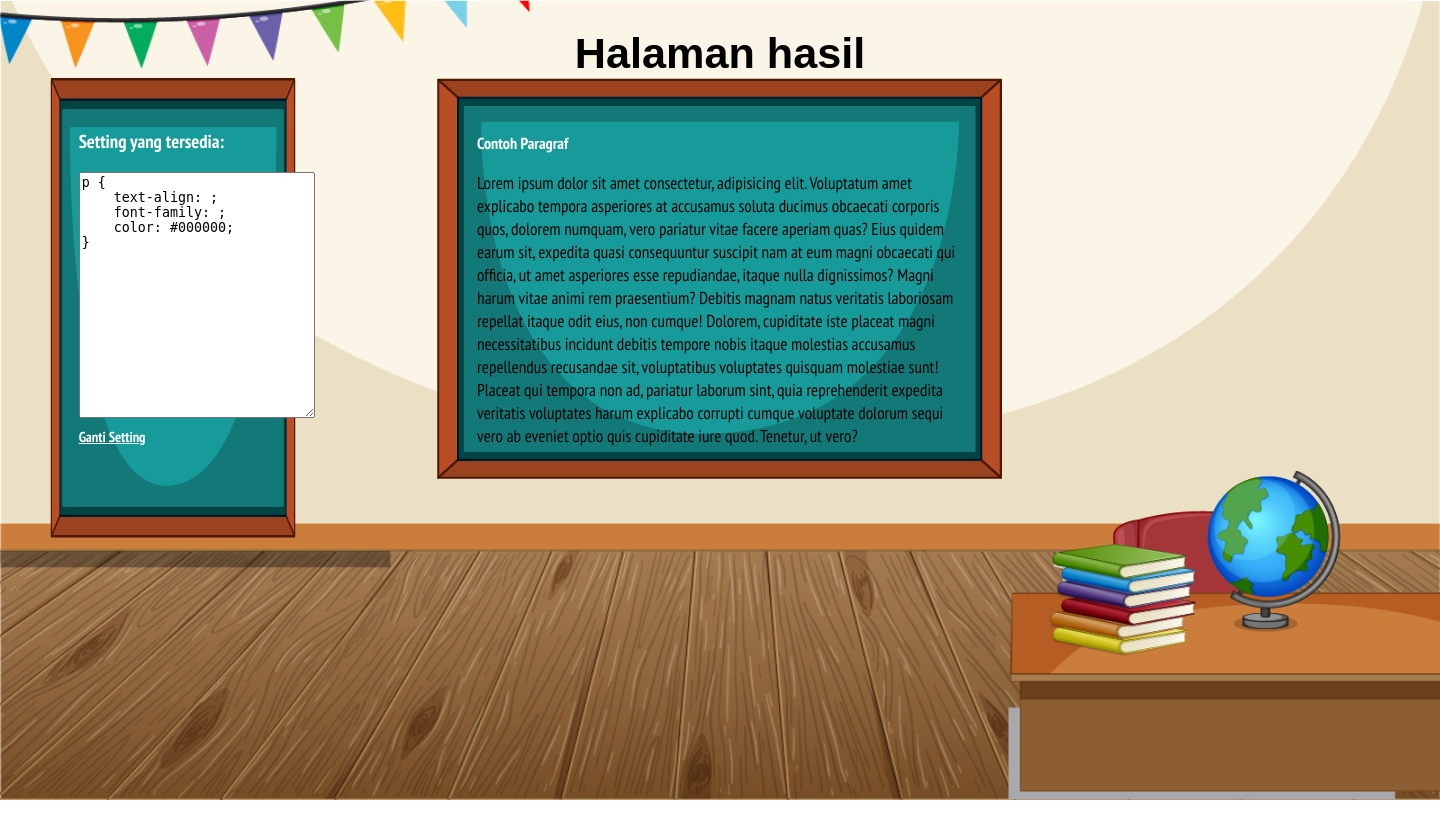
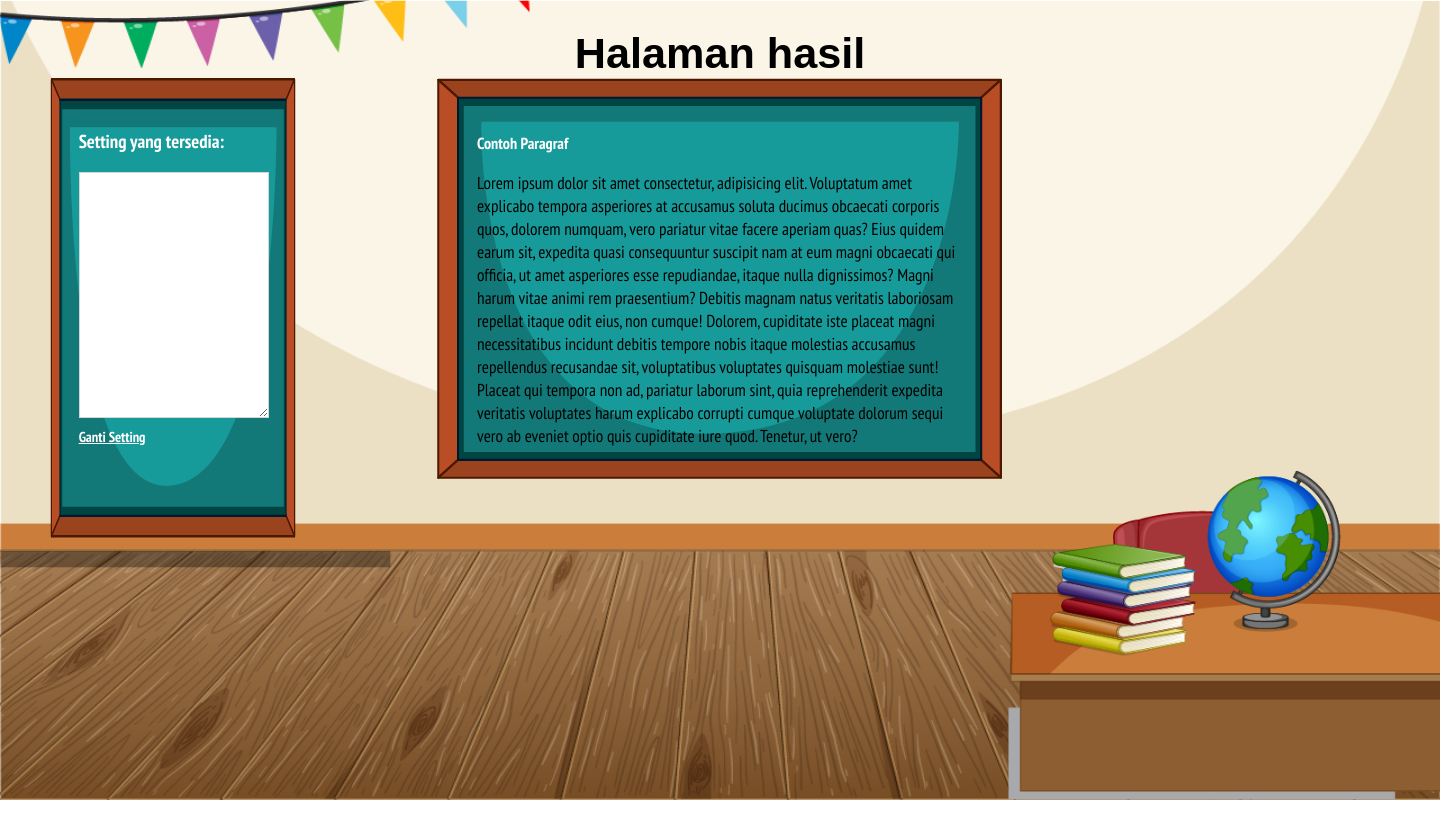
Before and after one commit to RicRocky/WebProg_UTS, a PHP site: page /hasil.php in a window 1440 px wide; the page is wider, and only the part inside the window is pictured. Run offline with PHP 8.4, Linux system fonts and the light colour scheme; some web fonts are replaced.

Commit message:
[Rill Fix] Ty gess

```diff
--- a/hasil.php
+++ b/hasil.php
@@ -26,14 +26,16 @@
         }
 
         <?php
-            $align = isset($_COOKIE["textAlign"]) ? $_COOKIE["textAlign"] : "";
-            $font = isset($_COOKIE["fontFamily"]) ? $_COOKIE["fontFamily"] : "";
+            $align = isset($_COOKIE["textAlign"]) ? $_COOKIE["textAlign"] : null;
+            $font = isset($_COOKIE["fontFamily"]) ? $_COOKIE["fontFamily"] : null;
             $color = isset($_COOKIE["fontColor"]) ? $_COOKIE["fontColor"] : "#000000";
-            echo ".par {
-                    text-align: $align;
-                    font-family: $font;
-                    color: $color;
-                }"
+            if (isset($_COOKIE["textAlign"]) && isset($_COOKIE["fontFamily"]) && isset($_COOKIE["fontColor"])){
+                echo ".par {
+                        text-align: $align;
+                        font-family: $font;
+                        color: $color;
+                    }";
+            }
         ?>
 
         .judul{
@@ -116,8 +118,10 @@
         }
 
         .text-papan>textarea{
-            width: 100%;
+            width: 80%;
             height: 30vh;
+            background-color: white;
+            color: black;
         }
 
         .text-papan>a{
@@ -164,12 +168,16 @@
             <img src="Asset/papan.png" class="papan">
             <div class="text-papan">
                 <p>Setting yang tersedia: </p>
-                <textarea>
-p {
-    text-align: <?php echo $align ?>;
-    font-family: <?php echo $font ?>;
-    color: <?php echo $color ?>;
+                <textarea disabled>
+<?php
+if (isset($_COOKIE["textAlign"]) && isset($_COOKIE["fontFamily"]) && isset($_COOKIE["fontColor"])){
+    echo "p {";
+    echo "\n    text-align: $align;";
+    echo "\n    font-family: $font;";
+    echo "\n    color: $color;";
+    echo "\n}";
 }
+?>
                 </textarea>
                 <br>
                 <a href="setting.php">Ganti Setting</a>
```
